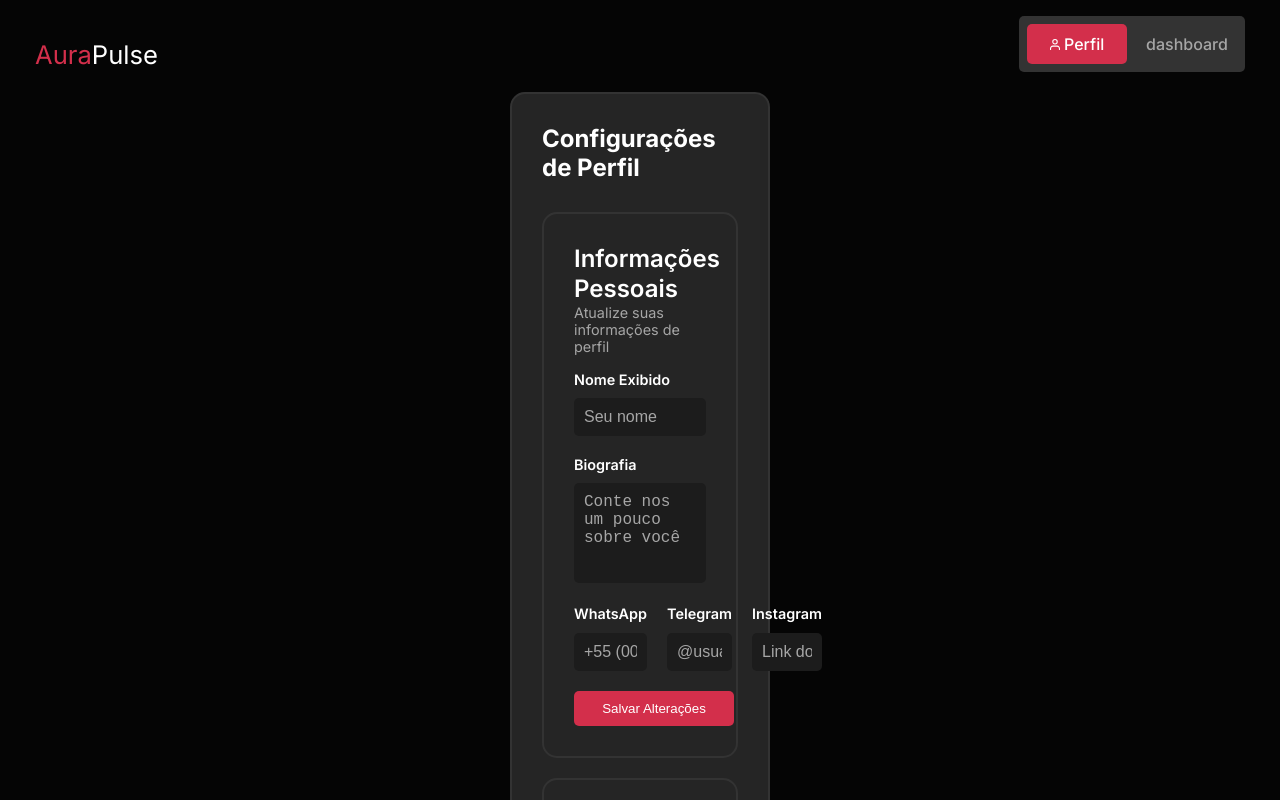
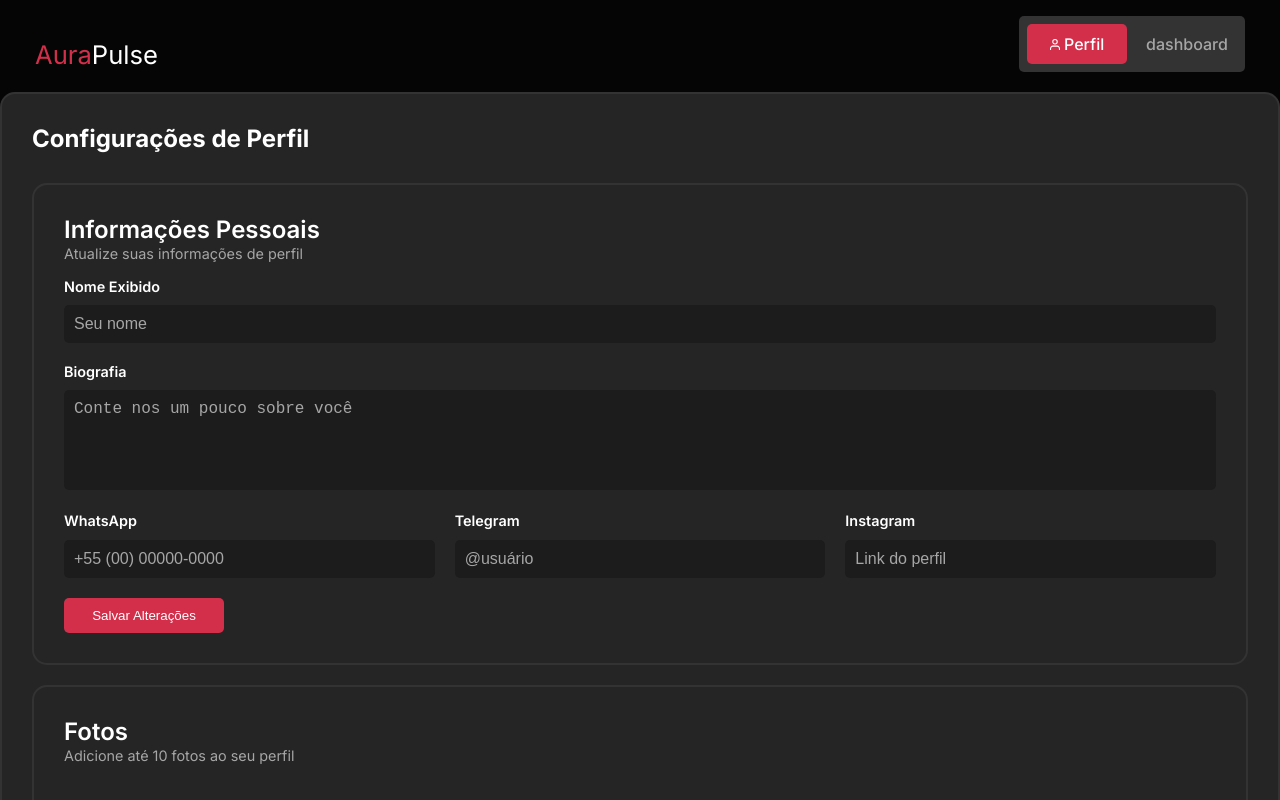
Before and after one commit to LucasPivovar/Catalog, a Vue app: page /dashboard in a window 1280 px wide. Shown: the top 800 px of the page. Built offline with nearby package versions, Linux system fonts and the light colour scheme.

Commit message:
finalizando

```diff
--- a/src/assets/css/profile_content.css
+++ b/src/assets/css/profile_content.css
@@ -8,7 +8,6 @@
     padding: 30px;
     border-radius: 15px;
     width: 100%;
-    max-width: 260px;
 }
 
 .profile-header {
--- a/src/views/DashboardView.vue
+++ b/src/views/DashboardView.vue
@@ -3,7 +3,6 @@
   <link rel="preconnect" href="https://fonts.gstatic.com" crossorigin>
   <link href="https://fonts.googleapis.com/css2?family=Inter:ital,opsz,wght@0,14..32,100..900;1,14..32,100..900&family=Libre+Baskerville:ital,wght@0,400;0,700;1,400&family=Roboto:ital,wght@0,100..900;1,100..900&display=swap" rel="stylesheet">
   <div class="main">
-    <div class="content">
     <div class="dashboard-header">
       <h1><strong>Aura</strong>Pulse</h1>
       <div class="buttons">
@@ -20,6 +19,8 @@
         </a>
       </div>
     </div>
+    <div class="content">
+
 
       <!-- Componente dinâmico baseado na aba ativa -->
       <ProfileView v-if="active_tab === 'profile'" />
@@ -99,6 +100,7 @@ export default {
     padding: 8px;
     gap: 10px;
     background-color: var(--btn-secondary);
+    max-width: 300px;
   }
 
   .button {
```
Lines whose indentation alone changed are shown as unchanged.
